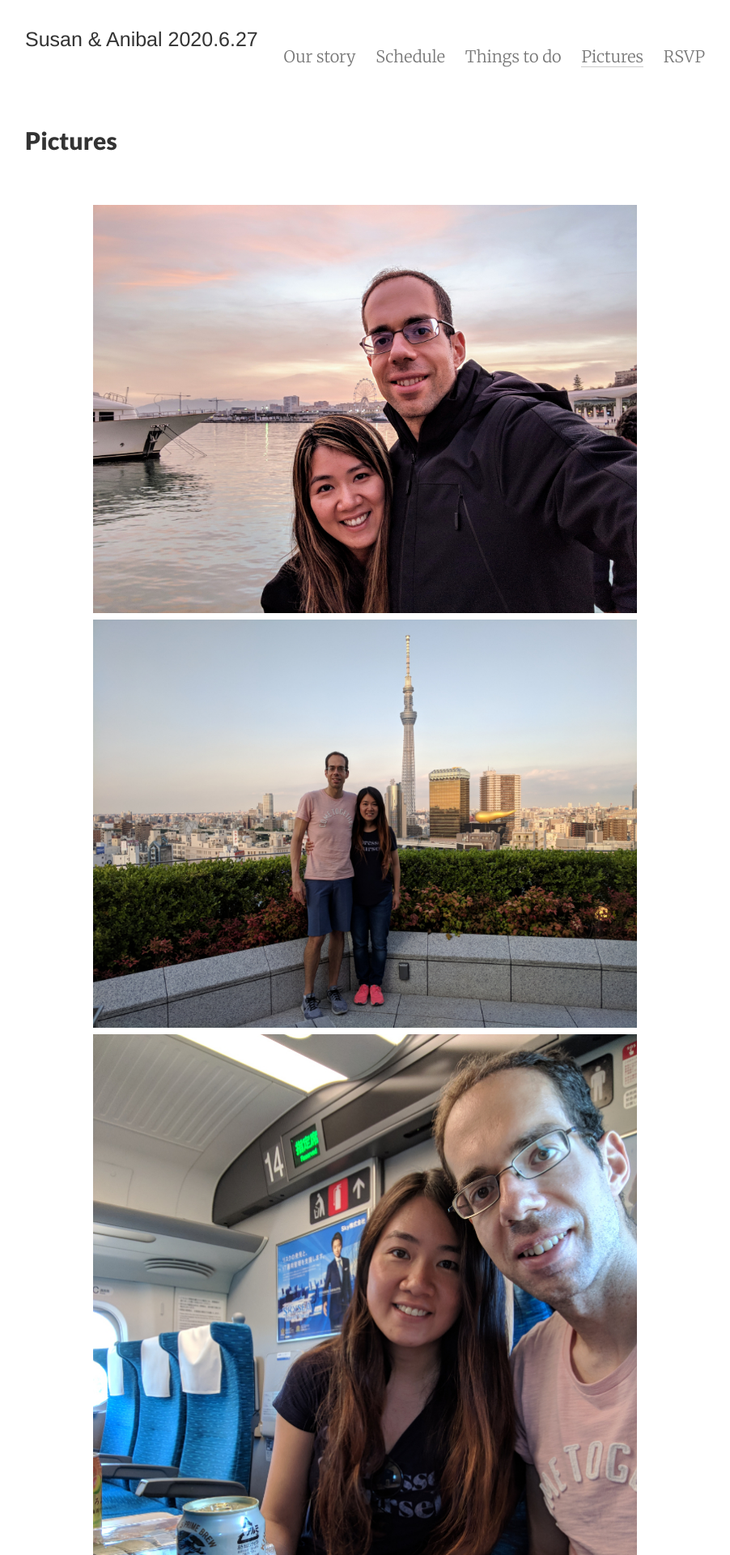
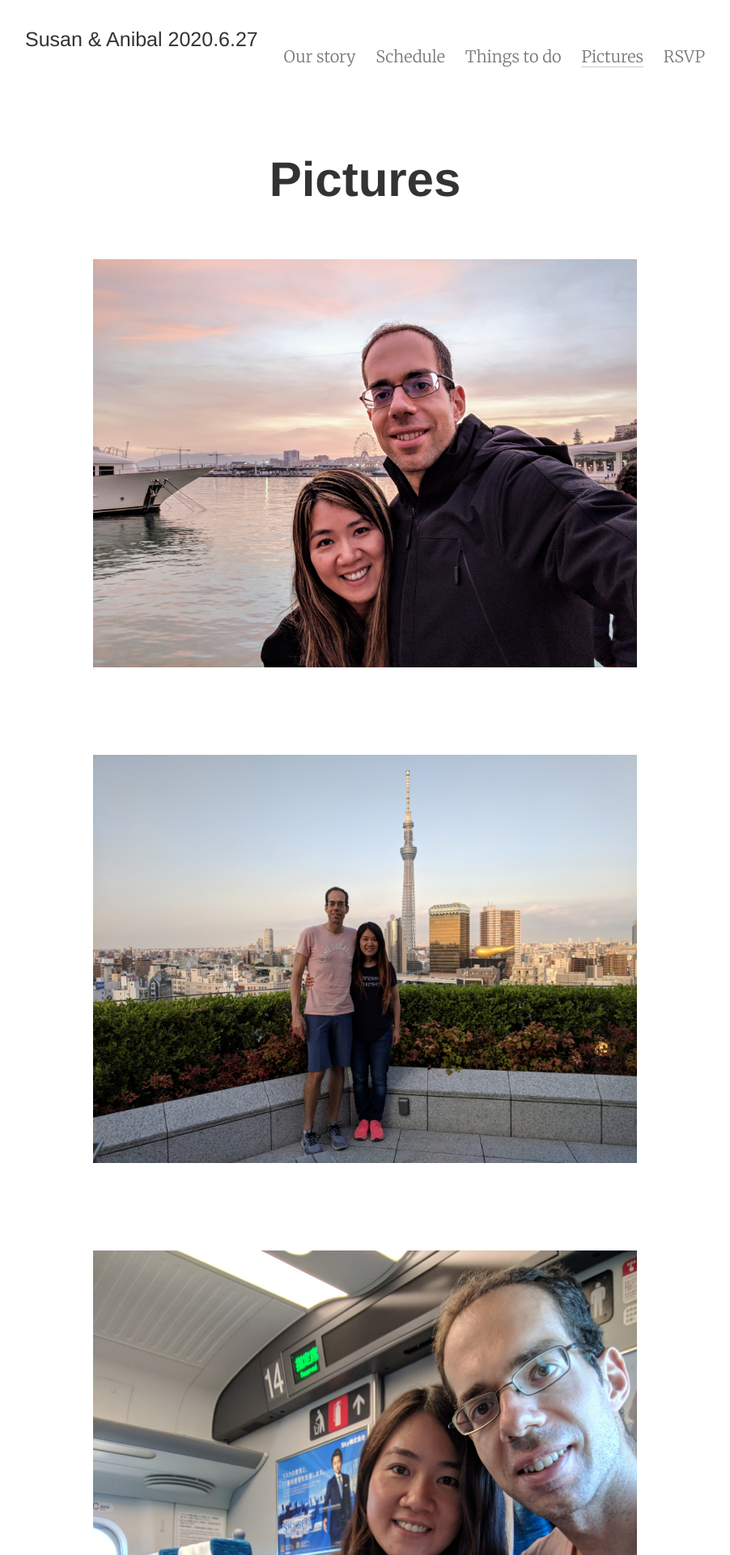
Before and after one commit to fengtingzhang/susanandanibal, a Jekyll site: the page built from pages/pictures.md, in a window 1280 px wide. Shown: the top 1920 px of the page at 81% size, without its empty margins (189-1091 px from the left). Built offline with Jekyll 4.4.1, drawn with Linux system fonts in a browser that asks for light colours; some web fonts are replaced.

Commit message:
update the post header font

```diff
--- a/_layouts/page.html
+++ b/_layouts/page.html
@@ -3,7 +3,7 @@ layout: default
 ---
 <div class="post">
   <header class="post-header">
-    <h1 class="h2">{{ page.title }}</h1>
+    <h1 class="post-header">{{ page.title }}</h1>
   </header>
   <article class="post-content">
   {{ content }}
--- a/_sass/_header.scss
+++ b/_sass/_header.scss
@@ -12,7 +12,7 @@
 
 .site-header .site-title {
   font-size: $h2;
-  font-family: $site-header-font-family;
+  font-family: $romantic-font-family;
 }
 
 .site-nav {
--- a/_sass/_posts.scss
+++ b/_sass/_posts.scss
@@ -22,6 +22,11 @@
   margin-top: 0;
   font-weight: 600;
   color: #333;
+}
+
+.post-header {
+  text-align: center;
+  font-family: $romantic-font-family;
 }
 
 .post-footer {
@@ -55,6 +60,7 @@
   list-style-type: none;
   width: 84%;
   margin-left: 5.5%;
+  margin-bottom: 5em;
 }
 
 .lightbox_thumbnail a {
--- a/_sass/_variables.scss
+++ b/_sass/_variables.scss
@@ -6,7 +6,7 @@ $line-height: 1.5 !default;
 $heading-font-family: 'Lato', 'Helvetica Neue', Helvetica, sans-serif !default;
 $heading-font-weight: 900 !default;
 $heading-line-height: 1.25 !default;
-$site-header-font-family: 'Rouge Script', 'Helvetica Neue', Helvetica, sans-serif !default;
+$romantic-font-family: 'Rouge Script', 'Helvetica Neue', Helvetica, sans-serif !default;
 $monospace-font-family: 'Source Code Pro', Consolas, monospace !default;
 $h1: 2.998rem !default;
 $h2: 1.5rem !default;
```
